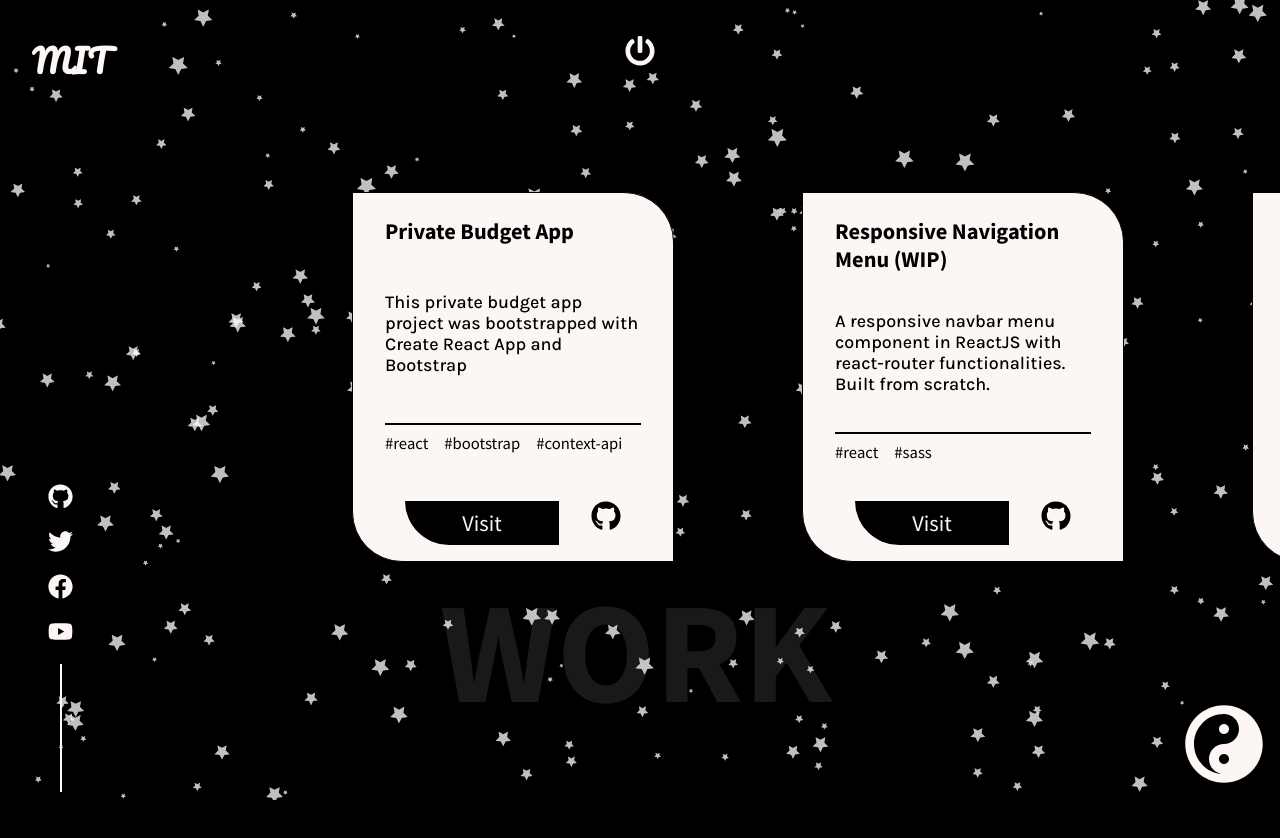
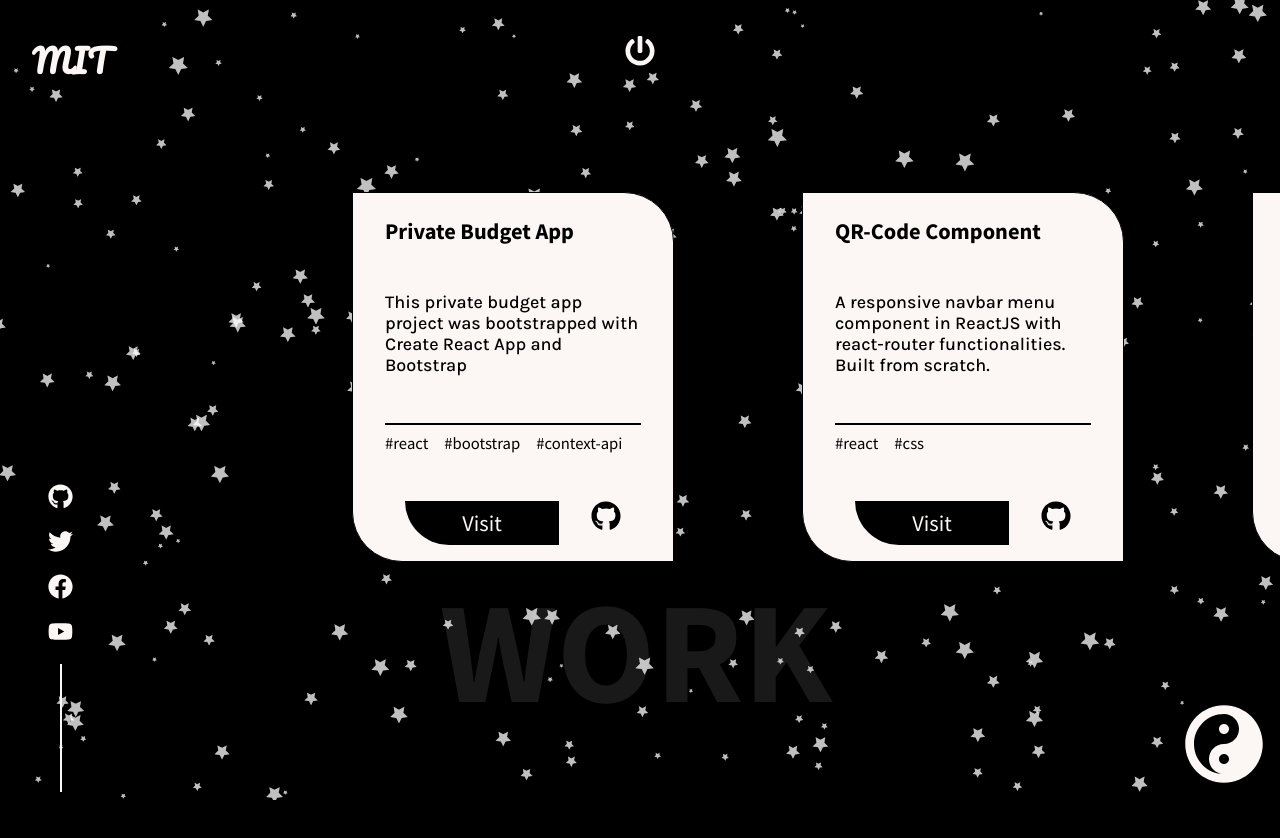
Before and after one commit to mark-escosura/portfolio, a React (Create React App) app: page /work in a window 1280 px wide. Shown: the top 838 px of the page. Built offline with nearby package versions, Linux system fonts and the light colour scheme.

Commit message:
Updated work data

```diff
--- a/src/data/WorkData.js
+++ b/src/data/WorkData.js
@@ -8,26 +8,25 @@ export const Work = [
     tags: ['react', 'bootstrap', 'context-api'],
 
     demo: 'https://private-budget-app.vercel.app/',
-    github: 'https://github.com/mark-escosura/budget-app',
+    code: 'https://github.com/mark-escosura/budget-app',
   },
   {
     id: 2,
-    name: 'Responsive Navigation Menu (WIP)',
+    name: 'QR-Code Component',
     description:
       'A responsive navbar menu component in ReactJS with react-router functionalities. Built from scratch.',
-    tags: ['react', 'sass'],
+    tags: ['react', 'css'],
 
-    demo: '/',
-    github: '/',
+    demo: 'https://qr-code-ivory.vercel.app/',
+    code: 'https://github.com/mark-escosura/qr-code-component',
   },
   {
     id: 3,
-    name: 'Todo App(React + Redux)',
-    description:
-      'A todo-app built using Redux-framework and framer-motion for smooth and cool animations.',
-    tags: ['react', 'redux', 'framer-motion'],
+    name: 'Ooga Booga',
+    description: 'An application that shows different monsters.',
+    tags: ['react'],
 
-    demo: '/',
-    github: '/',
+    demo: 'https://ooga-booga.vercel.app/',
+    code: 'https://github.com/mark-escosura/ooga-booga',
   },
 ];
```
